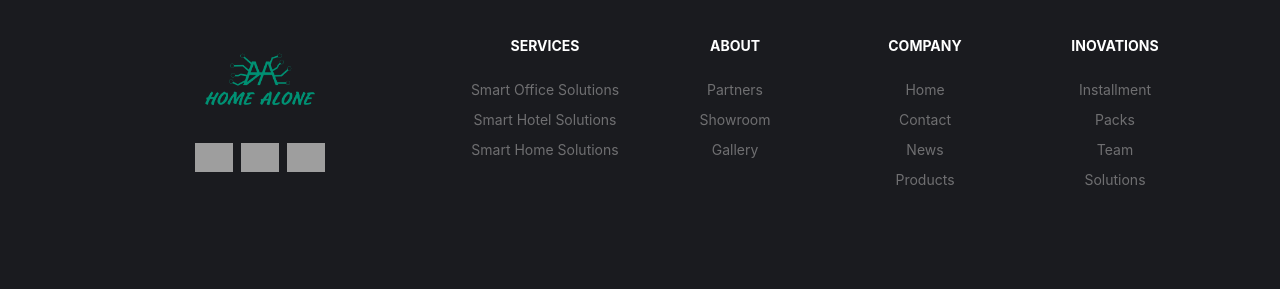
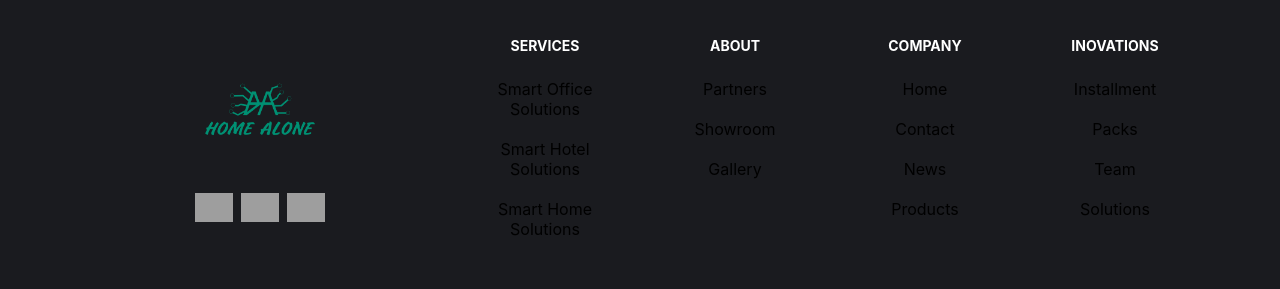
Before and after one commit to lunexout/HomeAlone-beta, a React (Create React App) app: page /news in a window 1280 px wide. Shown: the part 3086-3375 px from the top of the page. Built offline with nearby package versions, Linux system fonts and the light colour scheme; grey boxes are pictures that could not be loaded.

Commit message:
fixing single product

```diff
--- a/package.json
+++ b/package.json
@@ -6,6 +6,7 @@
     "@testing-library/jest-dom": "^5.14.1",
     "@testing-library/react": "^11.2.7",
     "@testing-library/user-event": "^12.8.3",
+    "aos": "^2.3.4",
     "axios": "^0.21.1",
     "node-sass": "^6.0.1",
     "react": "^17.0.2",
--- a/public/index.html
+++ b/public/index.html
@@ -27,7 +27,7 @@
     <link
     rel="stylesheet"
     href="https://cdnjs.cloudflare.com/ajax/libs/animate.css/4.1.1/animate.min.css"
-  />
+  /><link href="https://unpkg.com/aos@2.3.1/dist/aos.css" rel="stylesheet">
     <script src="https://ajax.googleapis.com/ajax/libs/jquery/3.6.0/jquery.min.js"></script>
     <title>React App</title>
   </head>
@@ -36,6 +36,8 @@
 
     <div id="root"></div>
     <div class="cursor"></div>
+    <script src="https://unpkg.com/aos@2.3.1/dist/aos.js"></script>
+
 
     <!--
       This HTML file is a template.
@@ -48,4 +50,10 @@
       To create a production bundle, use `npm run build` or `yarn build`.
     -->
   </body>
+  <script>
+    if (document.readyState == 'complete')
+{
+    AOS.refresh();
+}
+  </script>
 </html>
--- a/src/App.js
+++ b/src/App.js
@@ -17,6 +17,7 @@ import Partners from './components/partners/Partners';
 import { RightTestSysytem } from './components/righttesting/RightTestSystem';
 import { SingleProduct } from './components/products/singleProduct/SingleProduct';
 import { Groups } from './components/products/groups/Groups';
+import { Gallery } from './components/gallery/Gallery';
 
 function App() {
   const [isMobile, setMobile] = useState(false);
@@ -66,6 +67,7 @@ function App() {
           <Route exact path="/about" component={about} />
           <Route exact path="/news" component={News} />
           <Route exact path="/about/partners" component={Partners} />
+          <Route exact path="/about/gallery" component={Gallery} />
           <Route exact path="/test-system" component={TestYourHome} />
       </Switch>
     </div>
--- a/src/components/carousels/BannerCarousel.js
+++ b/src/components/carousels/BannerCarousel.js
@@ -6,6 +6,7 @@ import "swiper/swiper.min.css";
 import "swiper/components/pagination/pagination.min.css";
 import "swiper/components/navigation/navigation.min.css";
 
+import BACKVIDEO from '../../videos/backvideo.mp4'
 
 
 import SwiperCore, { Pagination, Navigation } from "swiper/core";
@@ -14,9 +15,9 @@ SwiperCore.use([Pagination, Navigation]);
 
 export const BannerCarousel = () => {
   const Banners = [
-    {id:1,img: 'https://homealone.ge/wp-content/uploads/2021/02/3.jpg', name: 'banner1'},
-    {id:2,img: 'https://homealone.ge/wp-content/uploads/2021/02/1.jpg', name: 'banner2'},
-    {id:3,img: 'http://www.homealone.ge/wp-content/uploads/2021/02/5.jpg', name: 'banner3'},
+    {id:1,img: BACKVIDEO, name: 'banner1'},
+    // {id:2,img: 'https://homealone.ge/wp-content/uploads/2021/02/1.jpg', name: 'banner2'},
+    // {id:3,img: 'http://www.homealone.ge/wp-content/uploads/2021/02/5.jpg', name: 'banner3'},
   ]
 
   const RenderBanners = () => {
@@ -25,7 +26,7 @@ export const BannerCarousel = () => {
     <Swiper
           slidesPerView={1}
           spaceBetween={30}
-          loop={true}
+          // loop={true}
           pagination={{
             clickable: true,
           }}
@@ -35,10 +36,13 @@ export const BannerCarousel = () => {
           {Banners.map((el,index) => {
               return(
                 <SwiperSlide key={el.img + el.id + index}>
-                  <img
+                  {/* <img
                     src={el.img}
                     alt={el.name}
-                  />
+                  /> */}
+                  <video style={{borderTop: '3px solid #30343C'}} id="mainvideo" className="video-container" autoPlay loop>
+                    <source src={el.img} type="video/mp4" />
+                  </video>
                 </SwiperSlide>
               )
             })}
--- a/src/components/footer/Footer.js
+++ b/src/components/footer/Footer.js
@@ -1,8 +1,6 @@
 import React from "react";
 import "./Footer.css";
 import logo from "./../../assets/logo.png";
-import {NavLink } from "react-router-dom";
-
 export const Footer = () => {
   return (
     <>
@@ -12,11 +10,13 @@ export const Footer = () => {
             <div className="row">
               <div className="col-lg-4 col-md-12 m-md-auto align-self-center">
                 <div className="block">
+                  <p >
                     <img
                       src={logo}
                       alt="footer-logo"
                       style={{ width: "150px" }}
                     />
+                  </p>
                   <ul className="social-icon list-inline">
                     <li className="list-inline-item">
                       <img
@@ -50,13 +50,13 @@ export const Footer = () => {
                   <h6>Services</h6>
                   <ul>
                     <li>
-                    <NavLink style={{textDecoration: 'none'}} to="/">Smart Office Solutions</NavLink>
+                       <p >Smart Office Solutions</p>
                     </li>
                     <li>
-                    <NavLink style={{textDecoration: 'none'}} to="/">Smart Hotel Solutions</NavLink>
+                      <p >Smart Hotel Solutions</p>
                     </li>
                     <li>
-                    <NavLink style={{textDecoration: 'none'}} to="/">Smart Home Solutions</NavLink>
+                       <p >Smart Home Solutions</p>
                     </li>
                   </ul>
                 </div>
@@ -66,13 +66,13 @@ export const Footer = () => {
                   <h6>About</h6>
                   <ul>
                     <li>
-                    <NavLink style={{textDecoration: 'none'}} to="/">Partners</NavLink>
+                       <p >Partners</p>
                     </li>
                     <li>
-                    <NavLink style={{textDecoration: 'none'}} to="/">Showroom</NavLink>
+                       <p >Showroom</p>
                     </li>
                     <li>
-                    <NavLink style={{textDecoration: 'none'}} to="/">Gallery</NavLink>
+                       <p >Gallery</p>
                     </li>
                   </ul>
                 </div>
@@ -82,16 +82,16 @@ export const Footer = () => {
                   <h6>Company</h6>
                   <ul>
                     <li>
-                    <NavLink style={{textDecoration: 'none'}} to="/">Home</NavLink>
+                       <p >Home</p>
                     </li>
                     <li>
-                    <NavLink style={{textDecoration: 'none'}} to="/">Contact</NavLink>
+                       <p >Contact</p>
                     </li>
                     <li>
-                    <NavLink style={{textDecoration: 'none'}} to="/">News</NavLink>
+                       <p >News</p>
                     </li>
                     <li>
-                    <NavLink style={{textDecoration: 'none'}} to="/">Products</NavLink>
+                       <p >Products</p>
                     </li>
                   </ul>
                 </div>
@@ -101,16 +101,16 @@ export const Footer = () => {
                   <h6>Inovations</h6>
                   <ul>
                     <li>
-                    <NavLink style={{textDecoration: 'none'}} to="/">Installment</NavLink>
+                       <p >Installment</p>
                     </li>
                     <li>
-                    <NavLink style={{textDecoration: 'none'}} to="/">Packs</NavLink>
+                       <p >Packs</p>
                     </li>
                     <li>
-                    <NavLink style={{textDecoration: 'none'}} to="/">Team</NavLink>
+                       <p >Team</p>
                     </li>
                     <li>
-                    <NavLink style={{textDecoration: 'none'}} to="/">Solutions</NavLink>
+                       <p >Solutions</p>
                     </li>
                   </ul>
                 </div>
--- a/src/components/header/Header.js
+++ b/src/components/header/Header.js
@@ -191,7 +191,11 @@ export const Header = () => {
                                 <NavLink className='insidemenu-nav-item' activeClassName="nav-active" to='/about/partners'>Partners</NavLink>
                                 </p>
                                     <p>Showroom</p>
-                                    <p>Gallery</p>
+                                <p>
+                                    <NavLink className='insidemenu-nav-item' activeClassName="nav-active" to='/about/gallery'>
+                                Gallery
+                                </NavLink>
+                                </p>
                                 </div>
                                 <div className='partners' style={{ display: 'flex', justifyContent:'center', gap: 10, alignItems:'center'}}>
                                     <img src={PARTNER1} style={{height: 130, width: 'auto'}} alt=''/>
--- a/src/components/home/Home.js
+++ b/src/components/home/Home.js
@@ -32,10 +32,29 @@ const ContentList = [
 
 const RenderProductList = () => {
     return(
-      ContentList.map(el => {
+      ContentList.map((el,i) => {
         return(
           <>
+            {i === 1 ? (
+              <div style={{width: '100%', marginTop: 30, position:'relative', display:"flex",}}>
+              <p>
+                <span style={{position: 'absolute', color: '#fff',top: "25%", left: '20%', transform: 'translate(-20%, -25%)',fontFamily: "Anton", color: '#fff'}} className='banner-font'>
+                Full house lighting
+                one-key control
+                </span>
+                <span style={{position: 'absolute', color: '#fff',top: "50%", left: '20%', transform: 'translate(-20%, -50%)', fontFamily: "Gowun Dodum",fontSize: 25}}>
+                One panel can control multiple lights, turn<br/>
+                off all lights with one button, and no need<br/>
+                to switch one by one.
+                </span>
+              </p>
+              <img style={{maxWidth: '100%', width: '100%', height: 'auto', display:"flex",flex: 2}} src="https://static.orvibo.com/guanwang_second/front/en/images/product/mixPadmini/left_1-e79f777a04.png" alt=""/>
+              <img style={{maxWidth: '100%', width: '100%', height: 'auto', display:"flex",flex: 1}} src="https://static.orvibo.com/guanwang_second/front/en/images/product/mixPadmini/r_active_1-b21b5a6d78.png" alt=""/>
+            </div>
+            ) : (
             <HeadingContent key={el.id} f1={el.f1} f2={el.f2} desc={el.desc} img={el.img}/>
+
+            )}
           </>
         )
       })
@@ -75,7 +94,11 @@ export const Home = () => {
       {mainImage: 'http://homealone.ge/wp-content/uploads/2021/07/Iynque-Flurry-Extras-9-Apple-Remote-1_80x80.png', name: 'Smart HVAC', type: 'Smart_HVAC'},
       {mainImage: 'http://homealone.ge/wp-content/uploads/2021/07/home.png', name: 'Domestic Appliances', type: 'Domestic_Appliances'},
       ]}/>
-      <Gallery/>
+      <div style={{width: '100%', marginTop: 30, position:'relative'}}>
+        <p style={{position: 'absolute', color: '#fff',top: 20, left: '50%', transform: 'translateX(-50%)',fontFamily: "Anton"}} className='banner-font'>One MixPad Mini is equal to many smart products</p>
+        <img style={{maxWidth: '100%', width: '100%', height: 'auto',}} src="https://static.orvibo.com/guanwang_second/front/en/images/product/mixPadmini/sec2-dde2fd6ca7.png" alt=""/>
+      </div>
+      {/* <Gallery/> */}
       {RenderProductList()}
       <Footer/>
       </>
--- a/src/components/home/home.css
+++ b/src/components/home/home.css
@@ -303,3 +303,21 @@
     opacity: 1;
     transform: scale(1,1);
   }
+  .banner-font {
+    font-size: 65px;
+  }
+  @media all and (max-width: 956px) {
+    .banner-font {
+      font-size: 40px !important;
+    }
+  }
+  @media all and (max-width: 667px) {
+    .banner-font {
+      font-size: 30px !important;
+    }
+  }
+  @media all and (max-width: 467px) {
+    .banner-font {
+      font-size: 20px !important;
+    }
+  }
```
Also changed, not shown: src/components/products/singleProduct/SingleProduct.js (+37 -3 lines), 1 other file (tests, documents, lock files or other folders).
